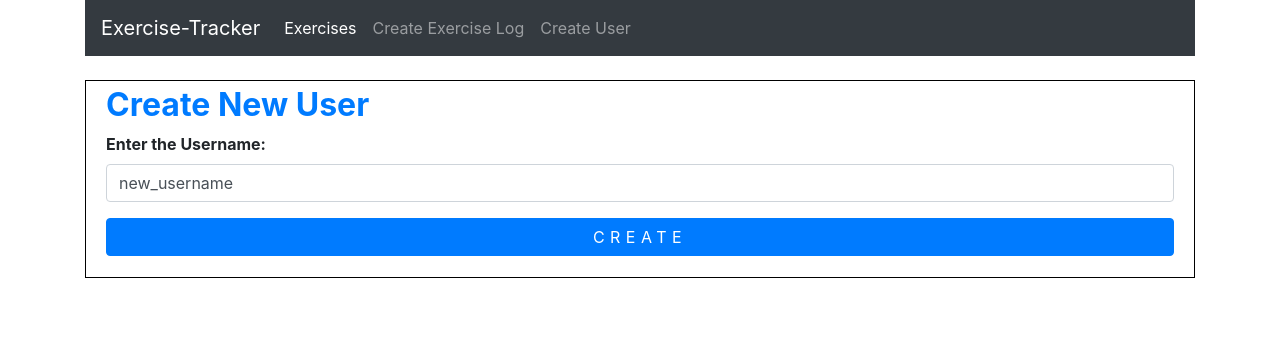
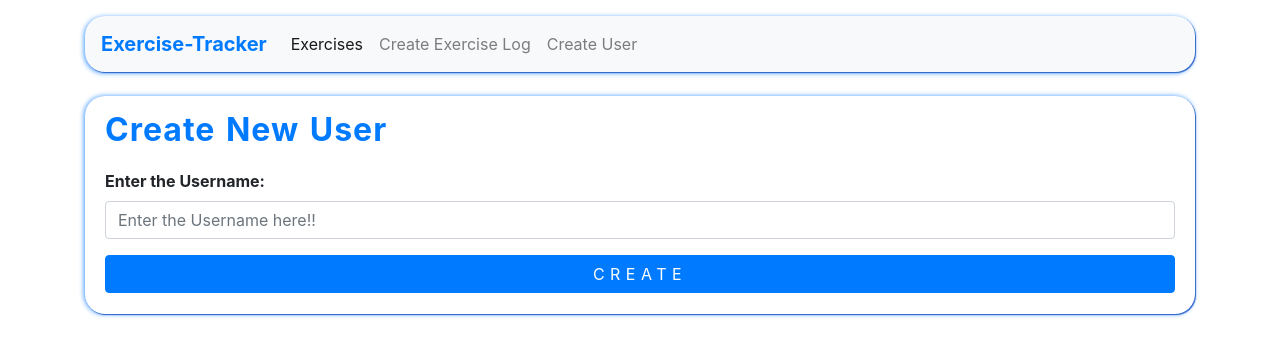
Before and after one commit to vishnupeas/Exercise-Tracker, a React (Create React App) app: page /user in a window 1280 px wide. Shown: the top 356 px of the page. Built offline with nearby package versions, Linux system fonts and the light colour scheme.

Commit message:
done with designing of al the files till now

```diff
--- a/src/App.js
+++ b/src/App.js
@@ -11,7 +11,7 @@ import CreateUser from "./components/Create-user.component";
 function App() {
   return (
     <Router>
-      <div className="container">
+      <div className="container mt-3">
         <Navbar />
         <br />
         <Route path="/" exact component={ExercisesList} />
--- a/src/components/Create-exercise.component.js
+++ b/src/components/Create-exercise.component.js
@@ -26,6 +26,7 @@ export default class CreateExercise extends Component {
       }
     });
     this.setState({ width_test: this.myInput.current.offsetWidth });
+    window.addEventListener("resize", this.handleResize);
   }
 
   onChangeUserName = e => {
@@ -44,6 +45,10 @@ export default class CreateExercise extends Component {
     this.setState({ date: date });
   };
 
+  handleResize = () => {
+    this.setState({ width_test: this.myInput.current.offsetWidth });
+  };
+
   onSubmit = e => {
     e.preventDefault();
 
@@ -53,7 +58,6 @@ export default class CreateExercise extends Component {
       duration: this.state.duration,
       date: this.state.date
     };
-    console.log(exercise);
 
     axios
       .post("http://localhost:5000/exercises/add/", exercise)
@@ -63,21 +67,31 @@ export default class CreateExercise extends Component {
       username: ""
     });
 
-    //window.location = "/";
+    window.location = "/";
   };
 
   render() {
     return (
       <div
         style={{
-          border: "1px solid black",
+          border: "2px solid dark",
+          borderRadius: "20px",
+          boxShadow: "1px 1px 1px #2c62c7, -1px 0px 5px #449aff",
           padding: "5px 20px",
-          marginBottom: "20px"
+          margin: "0px 0px 20px 0px"
         }}
       >
-        <h3 className="text-primary font-weight-bold">
+        <h2
+          style={{
+            margin: "10px 0px 20px 0px",
+            textTransform: "capitalize",
+            letterSpacing: "1px",
+            wordSpacing: "2px"
+          }}
+          className="text-primary font-weight-bold"
+        >
           Create New Exercise Log
-        </h3>
+        </h2>
         <form onSubmit={this.onSubmit}>
           <div className="form-group ">
             <label className="font-weight-bold">Username:</label>
@@ -89,7 +103,6 @@ export default class CreateExercise extends Component {
               onChange={this.onChangeUserName}
             >
               {this.state.users.map(function(user) {
-                console.log(user);
                 return (
                   <option key={user} value={user}>
                     {user}
--- a/src/components/Create-user.component.js
+++ b/src/components/Create-user.component.js
@@ -5,7 +5,7 @@ export default class CreateUser extends Component {
   state = { username: "" };
 
   componentDidMount() {
-    this.setState({ username: "new_username" });
+    this.setState({ username: "" });
   }
 
   onChangeUserName = e => {
@@ -33,18 +33,31 @@ export default class CreateUser extends Component {
     return (
       <div
         style={{
-          border: "1px solid black",
+          border: "2px solid dark",
+          borderRadius: "20px",
+          boxShadow: "1px 1px 1px #2c62c7, -1px 0px 5px #449aff",
           padding: "5px 20px",
-          marginBottom: "20px"
+          margin: "0px 0px 20px 0px"
         }}
       >
-        <h2 className="text-primary font-weight-bold">Create New User</h2>
+        <h2
+          style={{
+            margin: "10px 0px 20px 0px",
+            textTransform: "capitalize",
+            letterSpacing: "1px",
+            wordSpacing: "2px"
+          }}
+          className="text-primary font-weight-bold"
+        >
+          Create New User
+        </h2>
         <form onSubmit={this.onSubmit}>
           <div className="form-group">
             <label className="font-weight-bold">Enter the Username: </label>
             <input
               type="text"
               className="form-control"
+              placeholder="Enter the Username here!!"
               value={this.state.username}
               onChange={this.onChangeUserName}
             />
--- a/src/components/Navbar.component.js
+++ b/src/components/Navbar.component.js
@@ -4,8 +4,15 @@ import { Link } from "react-router-dom";
 export default class Navbar extends Component {
   render() {
     return (
-      <nav className="navbar navbar-expand-lg navbar-dark bg-dark">
-        <Link className="navbar-brand" to="/">
+      <nav
+        style={{
+          border: "2px solid dark",
+          borderRadius: "20px",
+          boxShadow: "1px 1px 1px #2c62c7, -1px 1px 5px #449aff"
+        }}
+        className="navbar navbar-expand-lg navbar-light bg-light"
+      >
+        <Link className="navbar-brand text-primary font-weight-bold" to="/">
           Exercise-Tracker
         </Link>
         <button
```
